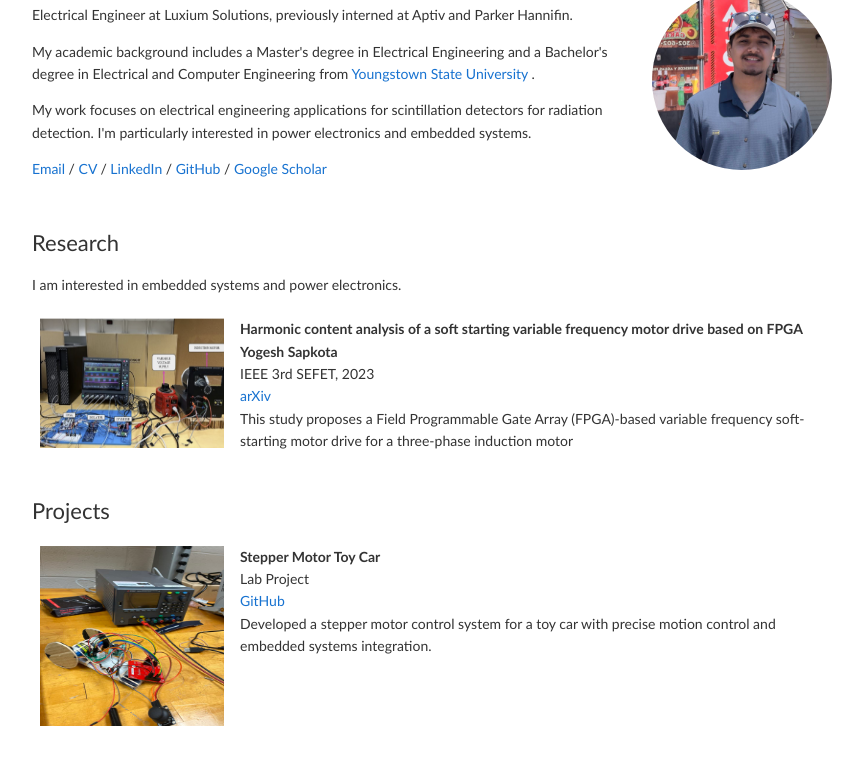
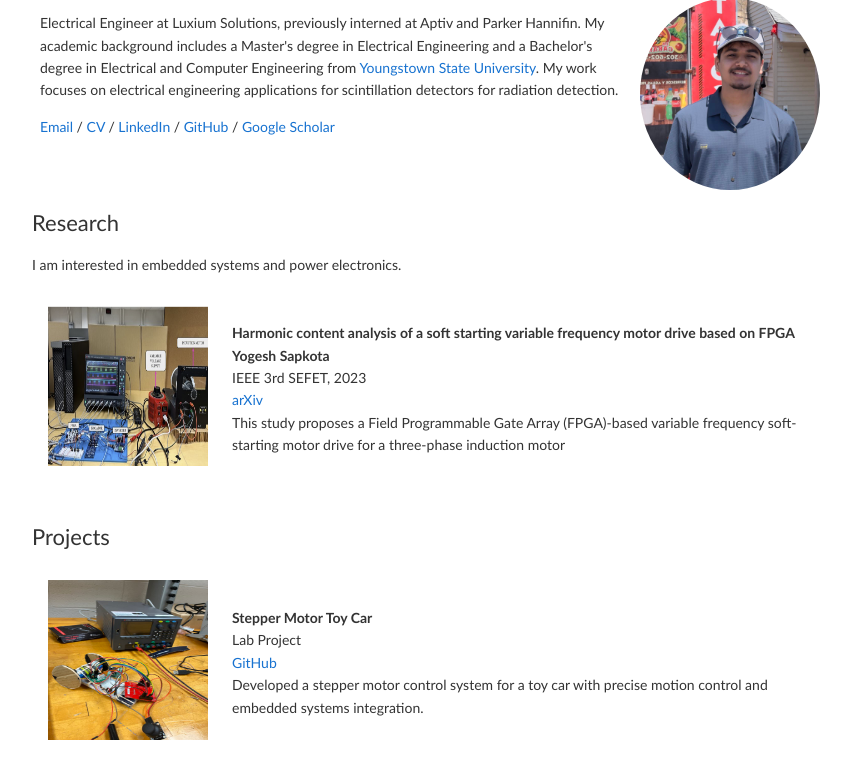
Before and after one commit to yogesh-sapkota/yogesh-sapkota.github.io, a plain HTML site: page index.html in a window 1280 px wide. Shown: the part 101-868 px from the top of the page, without its empty margins (208-1071 px from the left). Drawn offline with Linux system fonts and the light colour scheme.

Commit message:
fix styles

```diff
--- a/index.html
+++ b/index.html
@@ -2,35 +2,38 @@
 <html lang="en">
 <head>
   <meta charset="UTF-8">
+  <meta name="author" content="Yogesh Sapkota">
   <meta name="viewport" content="width=device-width, initial-scale=1.0">
-  <title>Yogesh Sapkota - Electrical Engineer</title>
+  <title>Yogesh Sapkota</title>
   <link rel="stylesheet" href="style.css">
   <link rel="icon" type="image/x-icon" href="images/favicon-32x32.png">
 </head>
 
 <body>
-  <h1 class="name">Yogesh Sapkota</h1>
+    <h1 class="name">Yogesh Sapkota</h1>
 
-  <div class="header-section">
-    <div class="text-content">
-      <p>Electrical Engineer at Luxium Solutions, previously interned at Aptiv and Parker Hannifin. </p>
-      <p>My academic background includes a Master's degree in Electrical Engineering and a Bachelor's degree in Electrical and Computer Engineering from <a href="https://catalog.ysu.edu/undergraduate/colleges-programs/college-science-technology-engineering-mathematics/department-electrical-computer-engineering/electrical-computer-engineering-computer-digital-option/" target="_blank">Youngstown State University</a> .</p>
-      <p>My work focuses on electrical engineering applications for scintillation detectors for radiation detection. I'm particularly interested in power electronics and embedded systems.</p>
-      <p><a href="mailto:ysapkota@student.ysu.edu">Email</a> / <a href="data/Yogesh_Sapkota_Resume.pdf" target="_blank">CV</a> / <a href="https://www.linkedin.com/in/yogesh-sapkota/" target="_blank">LinkedIn</a> / <a href="https://github.com/yogesh-sapkota" target="_blank">GitHub</a> / <a href="https://scholar.google.com/citations?user=Aa_ycnsAAAAJ&hl=en" target="_blank">Google Scholar</a></p>
-    </div>
-    <div class="profile-image">
-      <img src="images/profile-photo.jpeg" alt="Yogesh Sapkota">
-    </div>
-  </div>
+  <table style="width:100%; border-spacing: 0;">
+    <tr>
+      <td style="padding:8px;width:75%;vertical-align:top">
+        <p>Electrical Engineer at Luxium Solutions, previously interned at Aptiv and Parker Hannifin.
+        My academic background includes a Master's degree in Electrical Engineering and a Bachelor's degree in Electrical and Computer Engineering from <a href="https://catalog.ysu.edu/undergraduate/colleges-programs/college-science-technology-engineering-mathematics/department-electrical-computer-engineering/electrical-computer-engineering-computer-digital-option/" target="_blank">Youngstown State University</a>.
+        My work focuses on electrical engineering applications for scintillation detectors for radiation detection.</p>
+        <p style="margin-bottom: 0;"><a href="mailto:ysapkota@student.ysu.edu">Email</a> / <a href="data/Yogesh_Sapkota_Resume.pdf" target="_blank">CV</a> / <a href="https://www.linkedin.com/in/yogesh-sapkota/" target="_blank">LinkedIn</a> / <a href="https://github.com/yogesh-sapkota" target="_blank">GitHub</a> / <a href="https://scholar.google.com/citations?user=Aa_ycnsAAAAJ&hl=en" target="_blank">Google Scholar</a></p>
+      </td>
+      <td style="padding:8px;width:25%;vertical-align:top">
+        <img src="images/profile-photo.jpeg" alt="Yogesh Sapkota" style="width:100%;max-width:180px;height:auto;border-radius:50%;object-fit:cover;">
+      </td>
+    </tr>
+  </table>
 
-  <h2>Research</h2>
+  <h2 style="margin-top: 0px;">Research</h2>
   <p>I am interested in embedded systems and power electronics.</p>
   <table style="width:100%; border-spacing: 0;">
     <tr>
-      <td style="padding:8px;width:25%;vertical-align:top">
-        <img src="images/fpga-research-setup.png" alt="Project 1" style="width:100%;max-width:200px;height:130px;">
+      <td style="padding:16px;width:20%;vertical-align:middle">
+        <img src="images/fpga-research-setup.png" alt="fpga-research-setup" width="160" height="160">
       </td>
-      <td style="padding:8px;width:75%;vertical-align:top">
+      <td style="padding:8px;width:80%;vertical-align:middle">
         <strong>Harmonic content analysis of a soft starting variable frequency motor drive based on FPGA</strong>
         <br>
         <strong>Yogesh Sapkota</strong>
@@ -76,10 +79,10 @@
     </td>
   </tr> -->
   <tr>
-    <td style="padding:8px;width:25%;vertical-align:top">
-      <img src="images/breadboard-proto-car.jpeg" alt="Project 2" style="width:100%;max-width:200px;height:180px;">
+    <td style="padding:16px;width:20%;vertical-align:middle">
+      <img src="images/breadboard-proto-car.jpeg" alt="proto-car" width="160" height="160">
     </td>
-    <td style="padding:8px;width:75%;vertical-align:top">
+    <td style="padding:8px;width:80%;vertical-align:middle">
       <strong>Stepper Motor Toy Car</strong>
       <br>
       Lab Project
--- a/style.css
+++ b/style.css
@@ -115,41 +115,3 @@ span.highlight {
   display: inline-block;
   border-radius: 10px;
 }
-
-/* Header section with responsive layout */
-.header-section {
-  display: flex;
-  align-items: flex-start;
-  gap: 30px;
-  margin-bottom: 20px;
-}
-
-.text-content {
-  flex: 1;
-}
-
-.profile-image {
-  flex-shrink: 0;
-}
-
-.profile-image img {
-  width: 180px;
-  height: 180px;
-  border-radius: 50%;
-  object-fit: cover;
-}
-
-/* Mobile responsive design */
-@media (max-width: 768px) {
-  .header-section {
-    flex-direction: column;
-    align-items: center;
-    text-align: center;
-    gap: 20px;
-  }
-
-  .profile-image img {
-    width: 150px;
-    height: 150px;
-  }
-}
```
